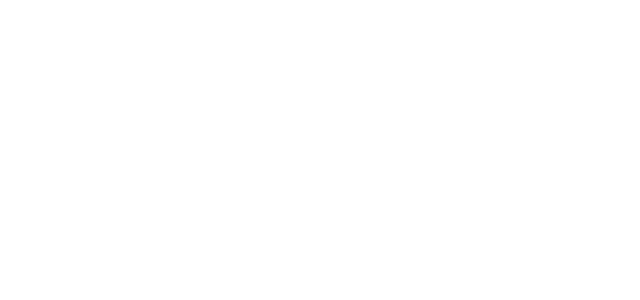
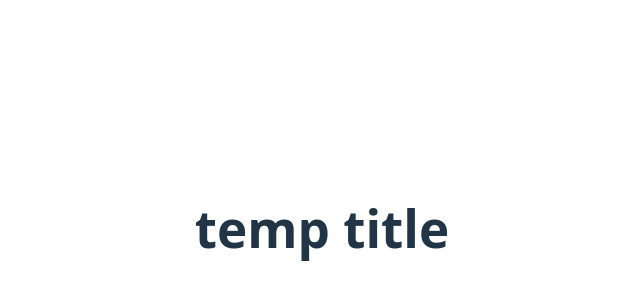
Before and after one commit to alexsdeatherage/Deatherage-Metronome, a React (Vite) app: page / in a window 1280 px wide. Shown: the part 172-472 px from the top of the page, without its empty margins (318-958 px from the left). Built offline with nearby package versions, Linux system fonts and the light colour scheme.

Commit message:
temp title

```diff
--- a/src/App.tsx
+++ b/src/App.tsx
@@ -5,6 +5,7 @@
   return (
     <>
       <div>
+        <h1>temp title</h1>
 
       </div>
     </>
```
